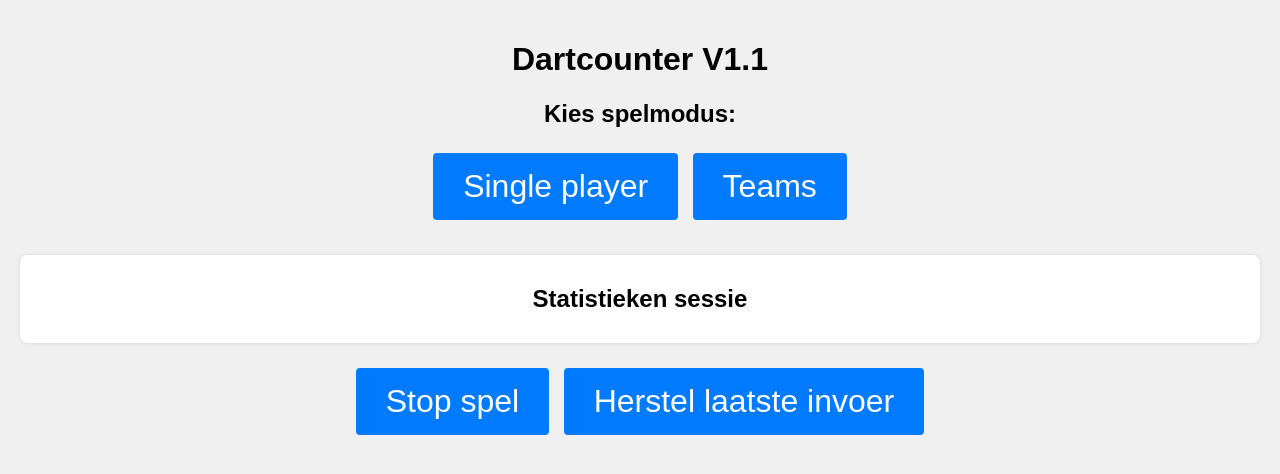
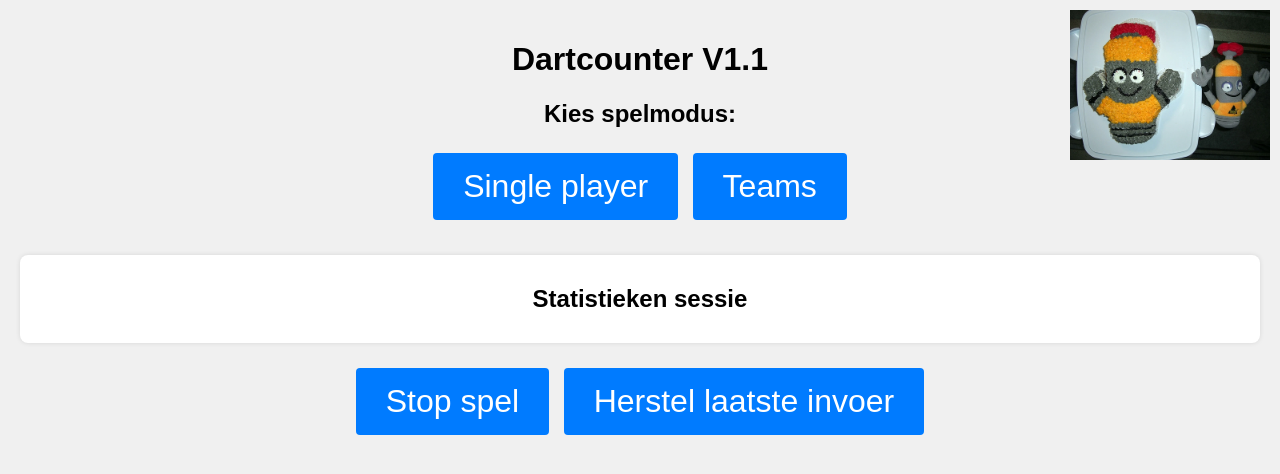
Before and after one commit to stefanboekee/Dartcounter, a plain HTML site: page index.html in a window 1280 px wide. Drawn offline with Linux system fonts and the light colour scheme.

Commit message:
Add files via upload

```diff
--- a/index.html
+++ b/index.html
@@ -7,6 +7,9 @@
   <link rel="stylesheet" href="style.css">
 </head>
 <body>
+<div class="logo-container">
+  <img src="logo.png" alt="Dartcounter Logo" class="logo">
+</div>
   <h1>Dartcounter V1.1</h1>
   <div id="keuzeMode" style="margin-top: 20px; text-align: center;">
     <h2>Kies spelmodus:</h2>
--- a/style.css
+++ b/style.css
@@ -5,6 +5,19 @@ body {
   padding: 20px;
   background: #f0f0f0;
 }
+
+.logo-container {
+  position: fixed;
+  top: 10px;
+  right: 10px;
+  z-index: 9999;
+}
+
+.logo {
+  max-width: 200px;
+  height: auto;
+}
+
 
 h1, h2, h3 {
   text-align: center;
```
Also changed, not shown: logo.png (added).
